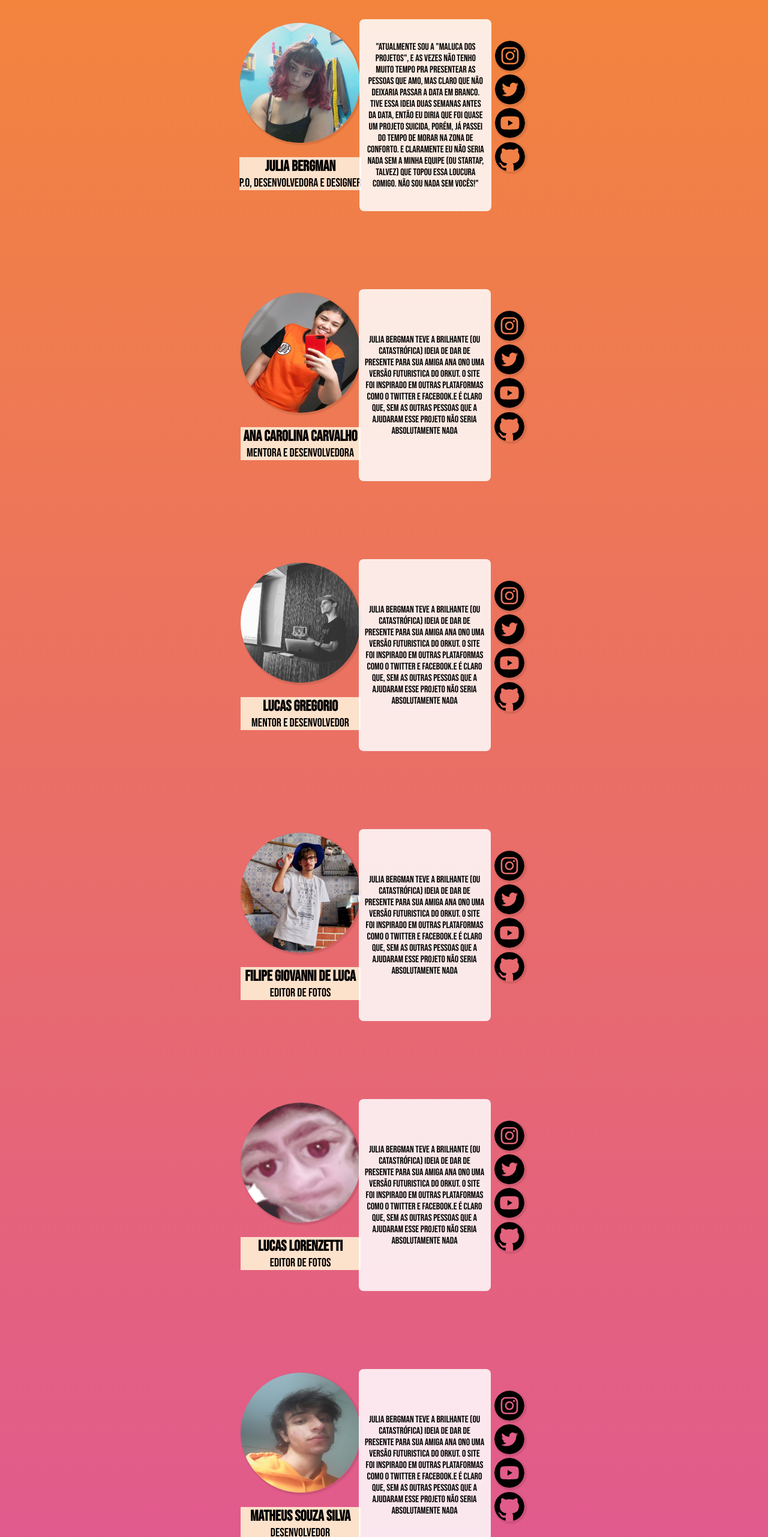
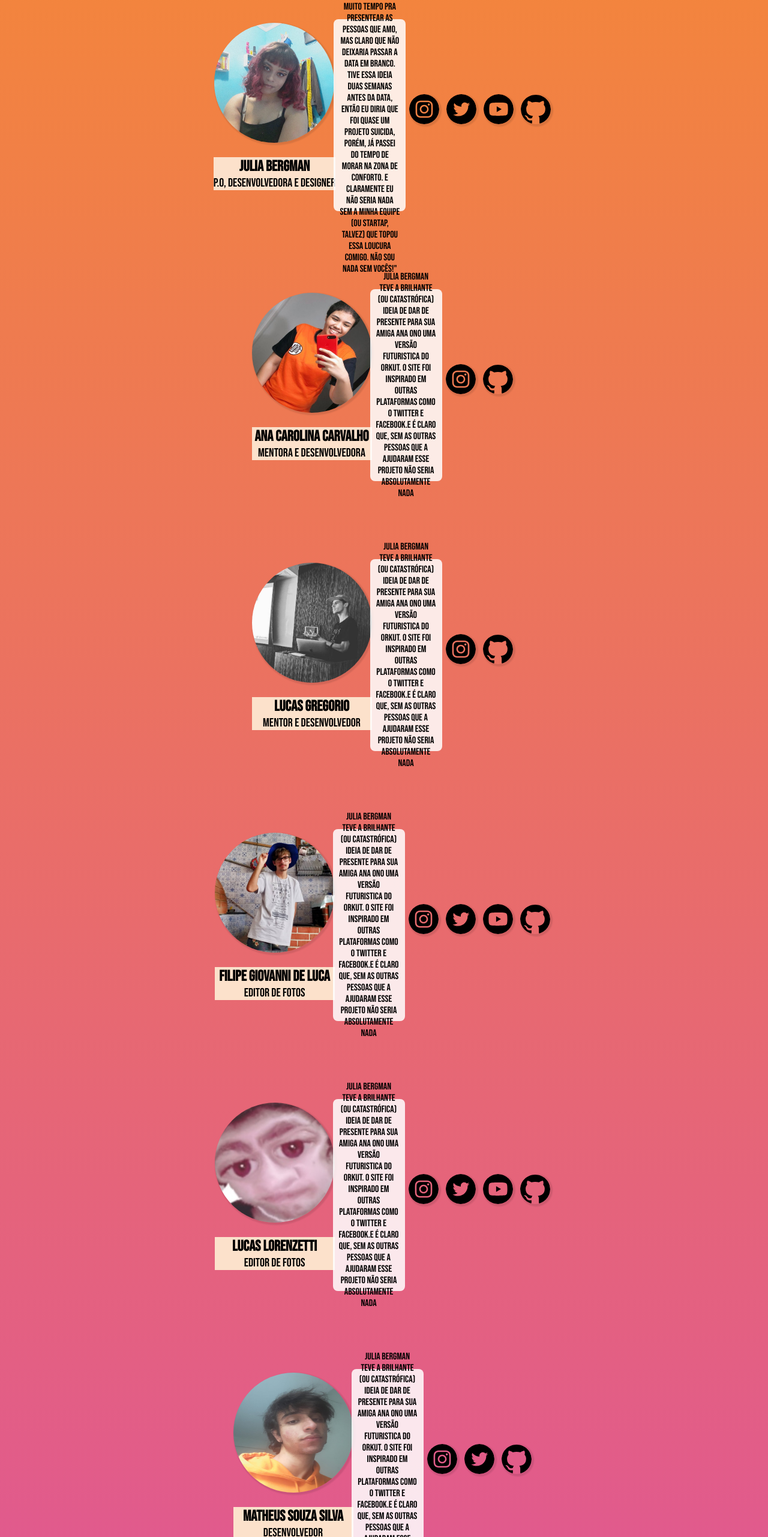
Before and after one commit to juliabergman/projeto, a React (Create React App) app: page /quemSomos in a window 1280 px wide. Shown: the part 1036-3598 px from the top of the page at 60% size. Built offline with nearby package versions, Linux system fonts and the light colour scheme; the HTML template or start-up script is replaced by a standard one.

Commit message:
atualização

```diff
--- a/src/components/depoimento/depoimento.css
+++ b/src/components/depoimento/depoimento.css
@@ -56,3 +56,29 @@
 
     padding: 10px;
   }
+
+  @media only screen and (max-device-width: 900px){
+
+    .depoimentotstm {
+      display: flex;
+      justify-content: center;
+      align-items: center;
+      padding-top: 100px;
+      width: 500px;
+      padding-left: 0px;
+      }
+
+      .depoimentotstm img {
+        width: 60px !important;
+        height: 60px !important;
+
+        border-radius: 50%;
+
+        box-shadow: 2px 2px 2px 2px rgba(0, 0, 0, 0.1);
+        }
+
+        .depoimentotst-info {
+          text-align: center;
+
+        }
+  }
--- a/src/components/opinar/opinar.css
+++ b/src/components/opinar/opinar.css
@@ -70,19 +70,21 @@
 
     .tstmOpinar-info {
       text-align: center;
-      width: 200px;
-      height: 200px;
-      margin: -160px;
+      width: 50px;
+      height: 406px;
+      /* margin: -160px; */
+
 
     }
     .tstmOpinar {
-      margin-left: -350px;
+      margin-left: -450px;
       margin-bottom: 0px;
+      height: 140px;
     }
 
     .text-box {
-      width: 200px !important;
-      height: 200px !important;
+      width: 100px !important;
+      height: 40px !important;
       background: rgba(255, 255, 255, 0.85);
 
       margin-right: 290px;
@@ -102,6 +104,7 @@
       width: 50px !important;
       height: 50px !important;
       border-radius: 50%;
+      margin-left: 40px;
 
 
       box-shadow: 2px 2px 2px 2px rgba(0, 0, 0, 0.1);
--- a/src/components/perfilvisitante/perfilVisitante.css
+++ b/src/components/perfilvisitante/perfilVisitante.css
@@ -52,8 +52,8 @@
 		text-align: center;
       }
     .visitaGeral{
-      width: 100px;
-      height: 219px;
+      width: 70px;
+      height: 419px;
     background-color: rgba(255, 255, 255, 0.78);
     display: flex;
     justify-content: center;
@@ -61,19 +61,19 @@
     flex-direction: column;
 
     position: absolute;
-    border-radius: 46px;
+    border-radius: 0px;
 
-    margin: 150px 0 0 20px;
+    margin: 80px 0 0 0px;
   }
 
   .visitaGeral  button{
-    width: 85px;
+    width: 65px;
     height: 40px;
 
     background-color: #FF961B;
 
     color: #fff;
-    font-size: 20px;
+    font-size: 15px;
     font-family: 'Bebas Neue', cursive;
 
     border: none;
--- a/src/components/testimony/Testimony.js
+++ b/src/components/testimony/Testimony.js
@@ -10,6 +10,7 @@ import Instagram from '../../assets/images/quemsomos/instagram.svg'
 import Twitter from '../../assets/images/quemsomos/twitter.svg'
 import Youtube from '../../assets/images/quemsomos/youtube.svg'
 import Github from '../../assets/images/quemsomos/github.svg'
+
 export default class Testimony extends Component {
   render() {
     return (
@@ -26,10 +27,14 @@ export default class Testimony extends Component {
           </div>
 
           <div className="redessociais">
-          <img src={Instagram} alt="Imagem do colaborador" />
-          <img src={Twitter} alt="Imagem do colaborador" />
-          <img src={Youtube} alt="Imagem do colaborador" />
-          <img src={Github} alt="Imagem do colaborador" />
+
+         <a href="https://www.instagram.com/oincrivelmundodejulia/?hl=pt"> <img src={Instagram} alt="Instagram" /></a>
+         <a href="https://twitter.com/Biribrinha">  <img src={Twitter} alt="Twitter" /> </a>
+         <a href="https://www.youtube.com/channel/UC4K0pmz5DcBwz73S6P3ZzfA">  <img src={Youtube} alt="Youtube" /> </a>
+         <a href="https://github.com/juliabergman">  <img src={Github} alt="Github" /></a>
+
+
+
 
 
           </div>
@@ -62,10 +67,9 @@ export default class Testimony extends Component {
           </div>
 
           <div className="redessociais">
-          <img src={Instagram} alt="Imagem do colaborador" />
-          <img src={Twitter} alt="Imagem do colaborador" />
-          <img src={Youtube} alt="Imagem do colaborador" />
-          <img src={Github} alt="Imagem do colaborador" />
+          <a href="https://www.instagram.com/_ttheana/?hl=pt"> <img src={Instagram} alt="Instagram" /></a>
+         <a href="https://github.com/de-carvalho">  <img src={Github} alt="Github" /></a>
+
 
 
           </div>
@@ -92,11 +96,8 @@ export default class Testimony extends Component {
           </div>
 
           <div className="redessociais">
-          <img src={Instagram} alt="Imagem do colaborador" />
-          <img src={Twitter} alt="Imagem do colaborador" />
-          <img src={Youtube} alt="Imagem do colaborador" />
-          <img src={Github} alt="Imagem do colaborador" />
-
+        <a href="https://www.instagram.com/oieusouolucass/?hl=pt"> <img src={Instagram} alt="Instagram" /></a>
+         <a href="https://github.com/eichild">  <img src={Github} alt="Github" /></a>
 
           </div>
 
@@ -122,11 +123,10 @@ export default class Testimony extends Component {
           </div>
 
           <div className="redessociais">
-          <img src={Instagram} alt="Imagem do colaborador" />
-          <img src={Twitter} alt="Imagem do colaborador" />
-          <img src={Youtube} alt="Imagem do colaborador" />
-          <img src={Github} alt="Imagem do colaborador" />
-
+          <a href="https://www.instagram.com/oincrivelmundodejulia/?hl=pt"> <img src={Instagram} alt="Instagram" /></a>
+         <a href="https://twitter.com/Biribrinha">  <img src={Twitter} alt="Twitter" /> </a>
+         <a href="https://www.youtube.com/channel/UC4K0pmz5DcBwz73S6P3ZzfA">  <img src={Youtube} alt="Youtube" /> </a>
+         <a href="https://github.com/GiovanniDeLuca7">  <img src={Github} alt="Github" /></a>
 
           </div>
 
@@ -150,10 +150,10 @@ export default class Testimony extends Component {
           </div>
 
           <div className="redessociais">
-          <img src={Instagram} alt="Imagem do colaborador" />
-          <img src={Twitter} alt="Imagem do colaborador" />
-          <img src={Youtube} alt="Imagem do colaborador" />
-          <img src={Github} alt="Imagem do colaborador" />
+          <a href="https://www.instagram.com/oincrivelmundodejulia/?hl=pt"> <img src={Instagram} alt="Instagram" /></a>
+         <a href="https://twitter.com/Biribrinha">  <img src={Twitter} alt="Twitter" /> </a>
+         <a href="https://www.youtube.com/channel/UC4K0pmz5DcBwz73S6P3ZzfA">  <img src={Youtube} alt="Youtube" /> </a>
+         <a href="https://github.com/Xenomorph00">  <img src={Github} alt="Github" /></a>
 
 
           </div>
@@ -178,11 +178,9 @@ export default class Testimony extends Component {
           </div>
 
           <div className="redessociais">
-          <img src={Instagram} alt="Imagem do colaborador" />
-          <img src={Twitter} alt="Imagem do colaborador" />
-          <img src={Youtube} alt="Imagem do colaborador" />
-          <img src={Github} alt="Imagem do colaborador" />
-
+          <a href="https://www.instagram.com/boyymatthew/?hl=pt"> <img src={Instagram} alt="Instagram" /></a>
+         <a href="https://twitter.com/Biribrinha">  <img src={Twitter} alt="Twitter" /> </a>
+         <a href="https://github.com/MattSouuza">  <img src={Github} alt="Github" /></a>
 
           </div>
 
--- a/src/components/testimony/testimony.css
+++ b/src/components/testimony/testimony.css
@@ -84,4 +84,9 @@ margin: 6px;
     padding: 10px !important;
   }
 
+  .redessociais{
+    display: flex;
+    padding-top: 9px;
+  }
+
 }
--- a/src/paginas/galeriavisitante/GaleriaVisitante.js
+++ b/src/paginas/galeriavisitante/GaleriaVisitante.js
@@ -1,7 +1,7 @@
 import React from 'react';
 import './galeriaVisitante.css';
 import HeaderVisitante from '../../components/headervisitante/HeaderVisitante';
-import PerfilVisitante from '../../components/perfilvisitante/PerfilVisitante'
+
 import Footer from '../../components/footer/Footer'
 import Slider from "react-slick";
 
@@ -12,7 +12,7 @@ function Galeria(){
         <div id="geralGaleria">
              <HeaderVisitante />
 
-                <PerfilVisitante/>
+
         </div>
         <Footer/>
         </div>
--- a/src/paginas/home/Index.js
+++ b/src/paginas/home/Index.js
@@ -40,7 +40,7 @@ function Home(){
                 <div className="amigostituloopa">
                         <h1>Amigos</h1>
                     </div>
-                <div className="listaAmigos">
+                <div className="listaAmigos">''
 
                     {/* <h1 className="amigoslistadeamigos"> AMIGOS </h1> */}
                     <div className="imagensamigos">
--- a/src/paginas/homeVisitante/homevisitante.css
+++ b/src/paginas/homeVisitante/homevisitante.css
@@ -53,3 +53,61 @@ background: rgba(255, 255, 255, 0.86)
     transition: filter 400ms;
     text-decoration: none;
   }
+
+
+
+  @media only screen and (max-device-width: 900px){
+    .niverdodia{
+        position: absolute;
+    width: 138px;
+    height: 300px;
+    display: flex;
+    margin-left: 218px;
+    margin-top: 100px;
+    border-radius: 20px;
+
+    background: rgba(255, 255, 255, 0.86)
+    }
+
+    .niverdodiatexto{
+        font-size: 23px;
+        font-family: 'Bebas Neue', cursive;
+        display: flex;
+        margin-left: 13px;
+        margin-top: 20px;
+    }
+
+    .niverdodia img{
+        width: 100px;
+        height: 100px;
+        display: flex;
+        align-items: center;
+        justify-content: center;
+       margin-left: -108px;
+       margin-top: 90px;
+       border-radius: 50%;
+    }
+     .linkperfil22{
+        width:120px !important;
+        height: 41px;
+
+        background-color: #FF961B;
+
+        color: #fff;
+        font-size: 30px;
+        font-family: 'Bebas Neue', cursive;
+        text-align: center;
+
+        border: none;
+        /* border-radius: 20px; */
+
+        margin-top: 220px;
+        margin-left: -100px;
+
+
+        transition: filter 400ms;
+        text-decoration: none;
+      }
+
+
+  }
--- a/src/paginas/recados/Recados.js
+++ b/src/paginas/recados/Recados.js
@@ -16,9 +16,7 @@ function Recados(){
                 <div className="emojiSorte">
             <div className="conteudo">
 
-            <button>Legal</button>
-            <button>Confiável</button>
-            <button>Sexy</button>
+
             <h1>Sorte do dia</h1>
             <div className="frase">
                 <p>“que dia lindo para usar um fio dental”</p>
```
Also changed, not shown: src/components/sidebar/sidebar.css (+14 -14 lines), src/paginas/home/style.css (+48 -6 lines).
